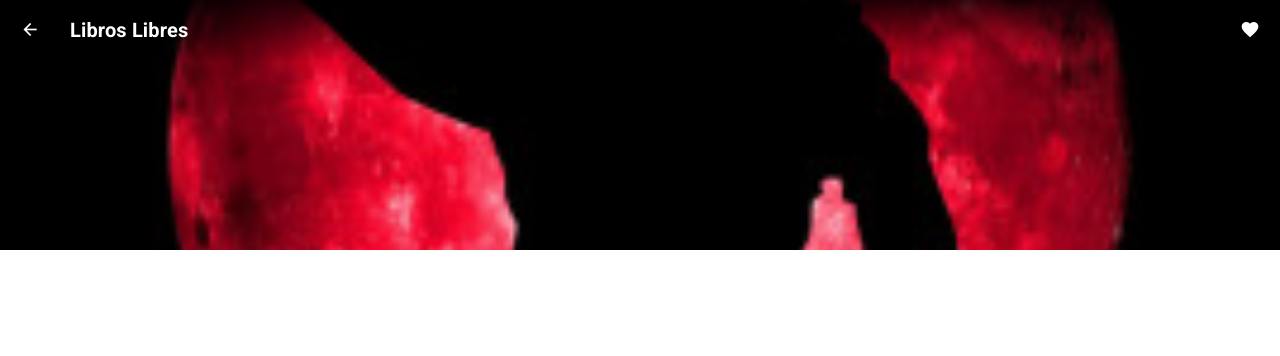
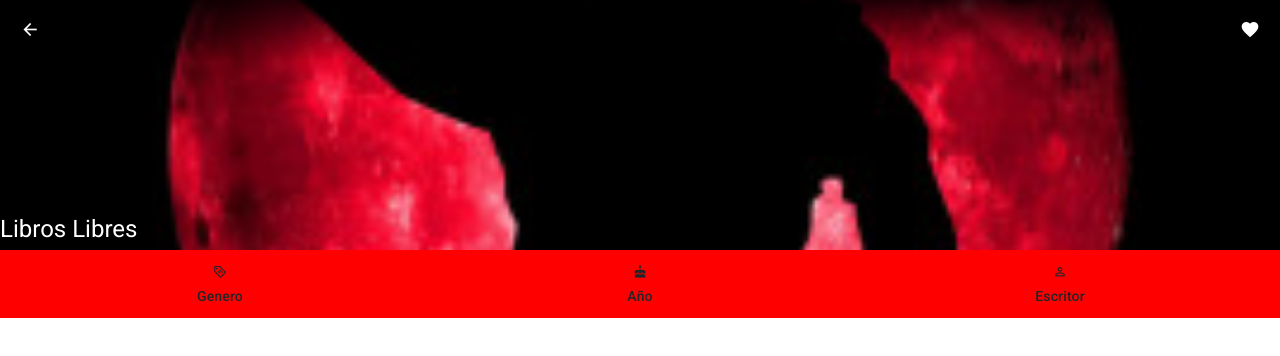
Before and after one commit to ET20/libroslibresui, a Vue app: page /#/Libro in a window 1280 px wide. Shown: the top 356 px of the page. Built offline with nearby package versions, Linux system fonts and the light colour scheme.

Commit message:
Cambios LucasEnzo en Vista libro

```diff
--- a/src/views/Libro/Libro.vue
+++ b/src/views/Libro/Libro.vue
@@ -10,7 +10,7 @@
       <!--Este es el botón hamburguesa que abre el menu lateral-->
       <button id="back" class="button float-left" @click="$router.go(-1)"><i class="mdi mdi-arrow-left"></i></button>
       <!--Este es el título de la página-->
-      <h1 class="float-left">Libros Libres</h1>
+
       <!--Este es el botón de la derecha-->
         <button id="heart" class="button float-right"><i class="mdi mdi-heart"></i></button>
       <div class="clr"></div>
@@ -19,9 +19,34 @@
     <div>
     <div id="ImagenLibro">
         <img src="../../assets/ninja.jpg">
-
+        <button id="share" class="button float-right "><i class="mdi mdi-share-variant"></i></button>
+        <h1 class="float-left md-headline titulo">Libros Libres</h1>
       </div>
     </div>
+    <div class="md-layout BarraInformacion">
+    <div class="md-layout-item">
+      <div class="md-body-2">
+        <i class="mdi mdi-tag-text-outline"></i>
+      </div>
+      <div class="md-body-2">Genero</div>
+
+    </div>
+     <div class="md-layout-item">
+      <div class="md-body-2">
+        <i class="mdi mdi-cake-variant"></i>
+      </div>
+      <div class="md-body-2">Año</div>
+
+    </div>
+
+     <div class="md-layout-item">
+      <div class="md-body-2">
+        <i class="mdi mdi-account-outline"></i>
+      </div>
+      <div class="md-body-2">Escritor</div>
+
+    </div>
+  </div>
   </div>
 </template>
 
--- a/src/views/Libro/libro.css
+++ b/src/views/Libro/libro.css
@@ -50,4 +50,16 @@
      object-position: 50% 50%;
   z-index: 5;
 }
+
+#LibroContainer .BarraInformacion {
+  background: red;
+  padding: 1rem;
+  text-align: center;
+}
+
+#LibroContainer .titulo {
+  position: relative;
+  z-index: 10;
+  color: white;
+}
 /*# sourceMappingURL=libro.css.map */
--- a/src/views/Libro/libro.scss
+++ b/src/views/Libro/libro.scss
@@ -51,4 +51,15 @@
           z-index: 5;
         }
     }
+    .BarraInformacion {
+      background: red;
+      padding: 1rem;
+      text-align: center;
   }
+  .titulo {
+    position: relative;
+    z-index: 10;
+    color: white;
+  }
+
+  }
```
Also changed, not shown: src/App.vue (+4 -3 lines), 1 other file (tests, documents, lock files or other folders).
